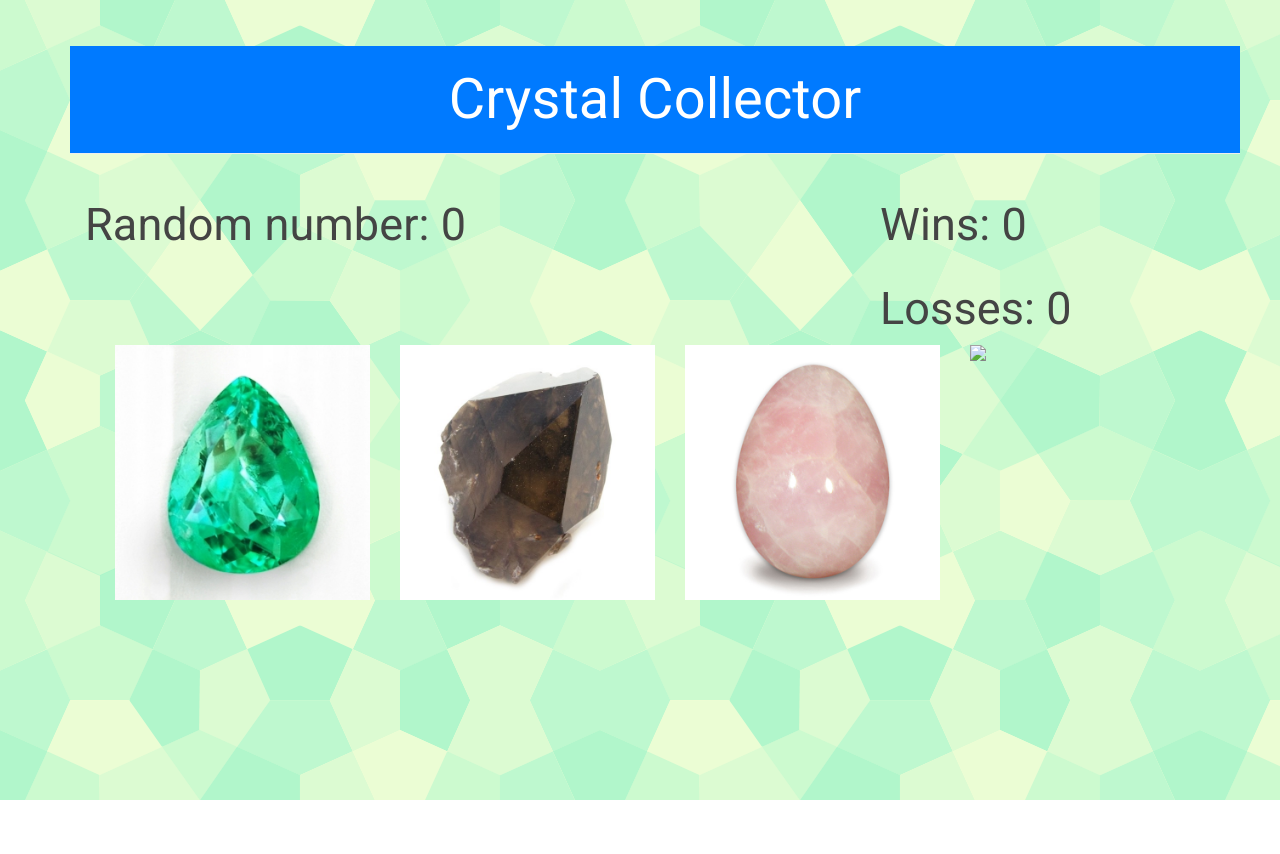
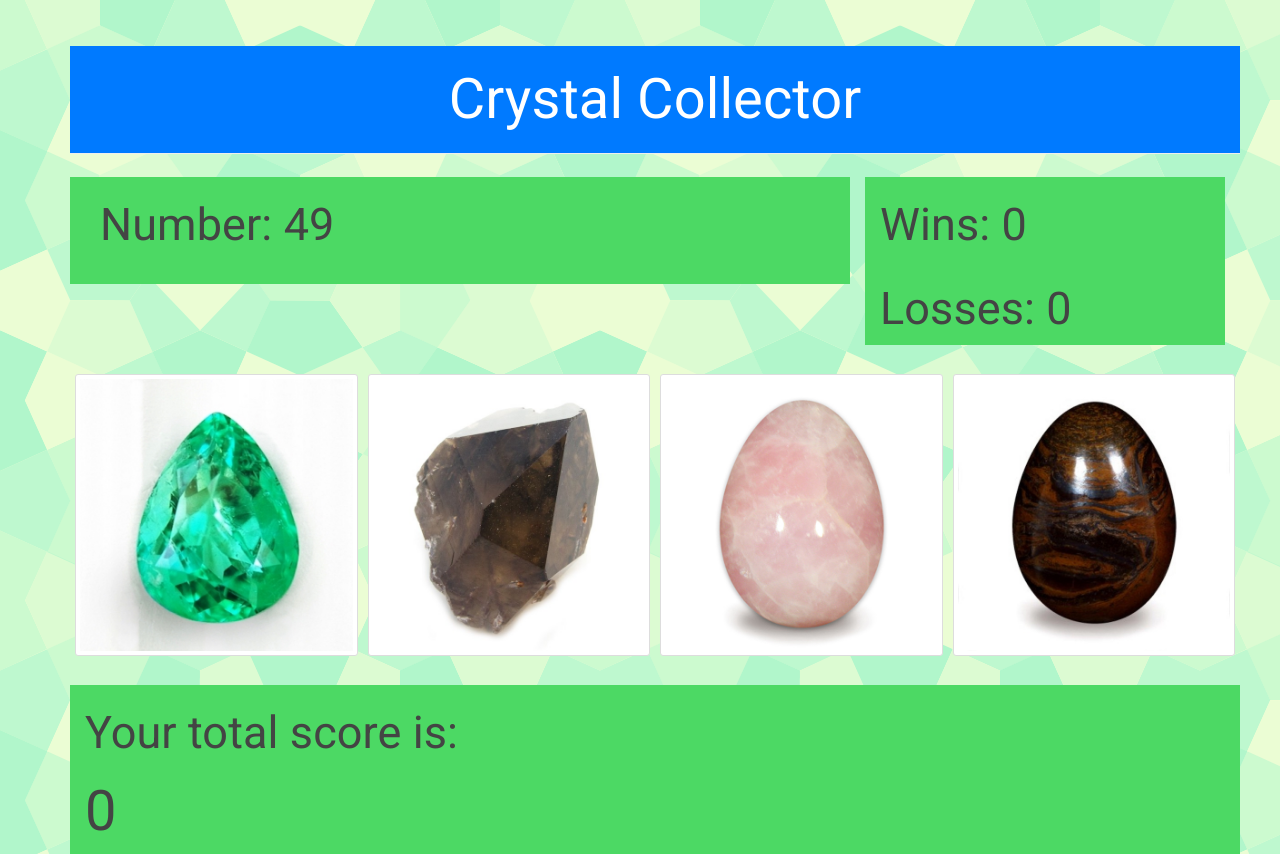
Before and after one commit to rutulpatel/CrystalsCollector, a plain HTML site: page index.html in a window 1280 px wide. Before the commit the page ends 800 px from the top, so only its background shows below. Drawn offline with nearby package versions, Linux system fonts and the light colour scheme; files that its build step writes are made by us from their sources.

Commit message:
Add html, js and css working code

```diff
--- a/assets/css/style.css
+++ b/assets/css/style.css
@@ -9,3 +9,26 @@ body {
 .title_box > h1 {
     color: #fff;
 }
+
+.img_container {
+    padding: 0px 5px;
+    margin-top: 5px;
+    margin-bottom: 5px;
+}
+
+.random_number_block {
+    background: #4CD964;
+}
+
+.wins_block {
+    background: #4CD964;
+}
+
+.losses_block {
+    background: #4CD964;
+}
+
+.total_score_container {
+    background: #4CD964;
+    padding: 0px 15px;
+}
--- a/assets/javascript/script.js
+++ b/assets/javascript/script.js
@@ -0,0 +1,51 @@
+$(document).ready(function(){
+
+    //Variables
+    var randomNumberId = "#randomNumber";
+    var winsId = "#wins";
+    var lossesId = "#losses";
+    var totalScoreId = "#totalScore";
+    var resultMsgId = "#resultMsg";
+    var imagesClass = ".img_anchor";
+
+    function rand(min, max) {
+        min = Math.ceil(min);
+        max = Math.floor(max);
+        return Math.floor(Math.random() * (max-min) + min);
+    }
+
+    function reset() {
+        $(randomNumberId).text(rand(19, 120));
+        $(totalScoreId).text(0);
+        $(imagesClass).attr("value", 0);
+    }
+
+    $(imagesClass).on("click", function() {
+        var randNum = this.getAttribute("value");
+        console.log(randNum);
+
+        if(parseInt(randNum) === 0) {
+            $(resultMsgId).text("");
+            randNum = rand(1, 12);
+            console.log(randNum);
+            $(this).attr("value", randNum);
+        }
+        console.log(this.id + " = " + this.getAttribute("value"));
+        $(totalScoreId).text( parseInt($(totalScoreId).text()) + parseInt(randNum));
+
+        if(parseInt($(totalScoreId).text()) > parseInt($(randomNumberId).text())) {
+            console.log(parseInt($(totalScoreId).text()));
+            console.log(parseInt($(randomNumberId).text()));
+            console.log("lost");
+            $(lossesId).text(parseInt($(lossesId).text())+1);
+            $(resultMsgId).text("You lose!!! :(");
+            reset();
+        } else if(parseInt($(totalScoreId).text()) === parseInt($(randomNumberId).text())){
+            $(winsId).text(parseInt($(winsId).text())+1);
+            console.log("won");
+            $(resultMsgId).text("Congrats... You won!!!");
+            reset();
+        }
+    });
+    reset();
+});
--- a/index.html
+++ b/index.html
@@ -20,33 +20,51 @@
         <div class="container page-header text-center title_box">
             <h1>Crystal Collector</h1>
         </div>
-        <div class="container">
+        <div class="container status-container">
             <div class="row">
-                <div class="col-md-8">
-                    <h2>Random number: <span id="randomNumber">0</span> </h2>
+                <div class="col-md-8 random_number_block">
+                    <div class="col-md-12">
+                        <h2>Number: <span id="randomNumber">0</span> </h2>
+                    </div>
+                    <div class="col-md-12">
+                        <h2 id="resultMsg"></h2>
+                    </div>
                 </div>
                 <div class="col-md-4 wins-loss">
-                    <div class="col-md-12 wins">
+                    <div class="col-md-12 wins_block">
                         <h2>Wins: <span id="wins">0</span></h2>
                     </div>
-                    <div class="col-md-12 losses">
+                    <div class="col-md-12 losses_block">
                         <h2>Losses: <span id="losses">0</span></h2>
                     </div>
                 </div>
             </div>
-            <div class="container">
-                <div class="col-xs-6 col-md-3">
-                    <img class="img-responsive" src="assets/images/crystal1.jpeg" >
+            <br>
+            <div class="row">
+                <div class="col-xs-6 col-md-3 img_container">
+                    <a href="#" class="img_anchor" id="crystal1" value="0">
+                        <img class="img-responsive img-thumbnail rounded" src="assets/images/crystal1.jpeg" id="crystal1" >
+                    </a>
                 </div>
-                <div class="col-xs-6 col-md-3">
-                    <img class="img-responsive" src="assets/images/crystal2.jpeg" >
+                <div class="col-xs-6 col-md-3 img_container">
+                    <a href="#" class="img_anchor" id="crystal2" value="0">
+                        <img class="img-responsive img-thumbnail rounded" src="assets/images/crystal2.jpeg" id="crystal2" >
+                    </a>
                 </div>
-                <div class="col-xs-6 col-md-3">
-                    <img class="img-responsive" src="assets/images/crystal3.jpeg" >
+                <div class="col-xs-6 col-md-3 img_container">
+                    <a href="#" class="img_anchor" id="crystal3" value="0">
+                        <img class="img-responsive img-thumbnail rounded" src="assets/images/crystal3.jpeg" id="crystal3" >
+                    </a>
                 </div>
-                <div class="col-xs-6 col-md-3">
-                    <img class="img-responsive" src="assets/images/crystal4.jpg" >
+                <div class="col-xs-6 col-md-3 img_container">
+                    <a href="#" class="img_anchor" id="crystal4" value="0">
+                        <img class="img-responsive img-thumbnail rounded" src="assets/images/crystal4.jpeg" >
+                    </a>
                 </div>
+            </div>
+            <br>
+            <div class="row total_score_container">
+                <h2>Your total score is: <h1><span id="totalScore">0</span></h1></h2>
             </div>
         </div>
     </div>
```
